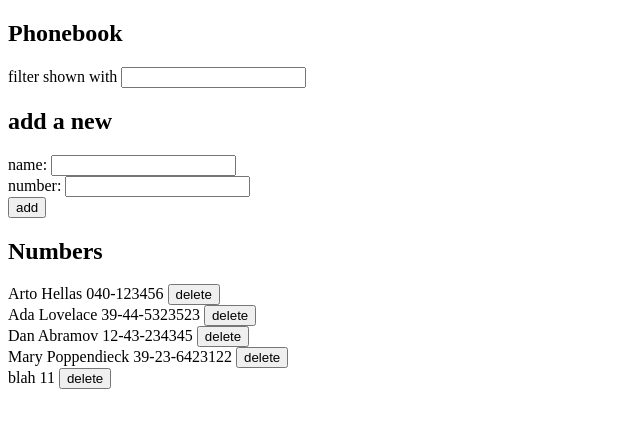
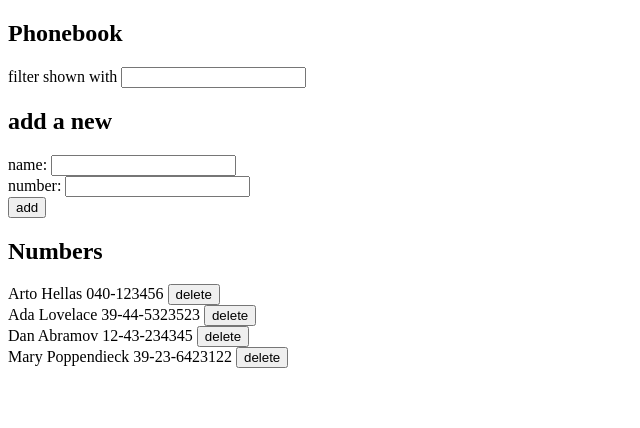
Before and after one commit to whenIBounce/fso2022, a React (Create React App) app in the folder part2/phonebook/: page / in a window 1280 px wide. Shown: the top 428 px of the page, without its empty margins (0-640 px from the left). Built offline with nearby package versions, Linux system fonts and the light colour scheme; data requests are answered from the project's data file.

Commit message:
refactor

```diff
--- a/part2/phonebook/src/App.js
+++ b/part2/phonebook/src/App.js
@@ -17,7 +17,7 @@ const App = () => {
     personService
       .getAll()
       .then((initialPersons) => {
-        setPersons([...initialPersons, { name: 'blah', number: '11', id: 999 }])
+        setPersons(initialPersons)
       })
       .catch((error) => {
         console.log(error.message)
@@ -40,15 +40,13 @@ const App = () => {
     setFilter(event.target.value)
   }
 
-  const addPerson = (event) => {
-    event.preventDefault()
-    const existed = persons.find((element) => element.name === newName)
-    if (
-      existed &&
-      window.confirm(
-        `${newName} is already added to phonebook, replace the old number with a new one? `
-      )
-    ) {
+  const handleRemove = (id, name) => {
+    return () => {
+      deletePerson(id, name)
+    }
+  }
+
+  const updatePerson = (existed, newNumber) => {
     const personObject = { name: existed.name, number: newNumber }
     personService
       .update(existed.id, personObject)
@@ -77,6 +75,18 @@ const App = () => {
           setErrorMessage(null)
         }, 5000)
       })
+  }
+
+  const addPerson = (event) => {
+    event.preventDefault()
+    const existed = persons.find((element) => element.name === newName)
+    if (
+      existed &&
+      window.confirm(
+        `${newName} is already added to phonebook, replace the old number with a new one? `
+      )
+    ) {
+      updatePerson(existed, newNumber)
     } else if (!existed) {
       const personObject = { name: newName, number: newNumber }
 
@@ -105,8 +115,7 @@ const App = () => {
     }
   }
 
-  const handleRemove = (id, name) => {
-    return () => {
+  const deletePerson = (id, name) => {
     if (window.confirm(`Delete ${name}?`)) {
       personService
         .remove(id)
@@ -130,7 +139,6 @@ const App = () => {
             setErrorMessage(null)
           }, 5000)
         })
-      }
     }
   }
 
```
Lines whose indentation alone changed are shown as unchanged.
